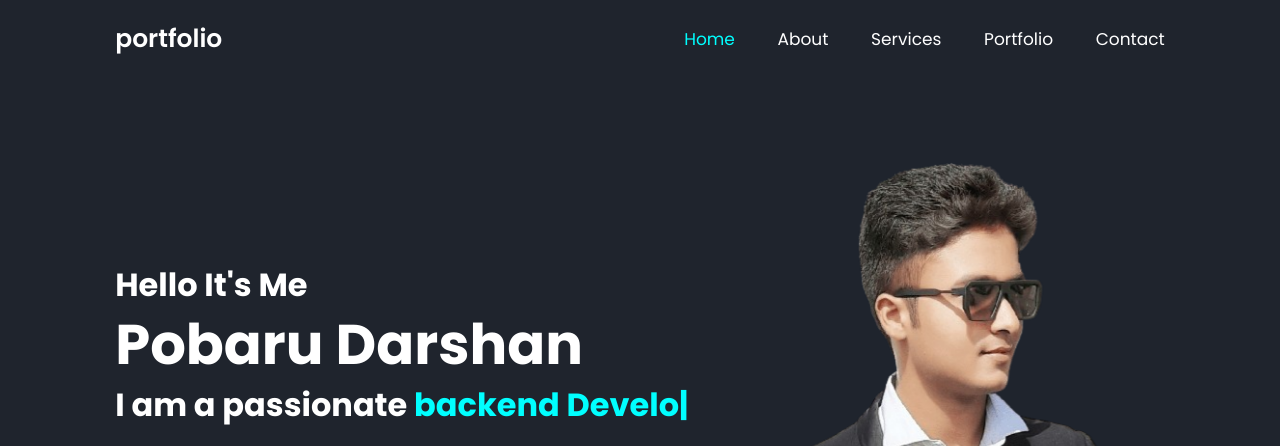
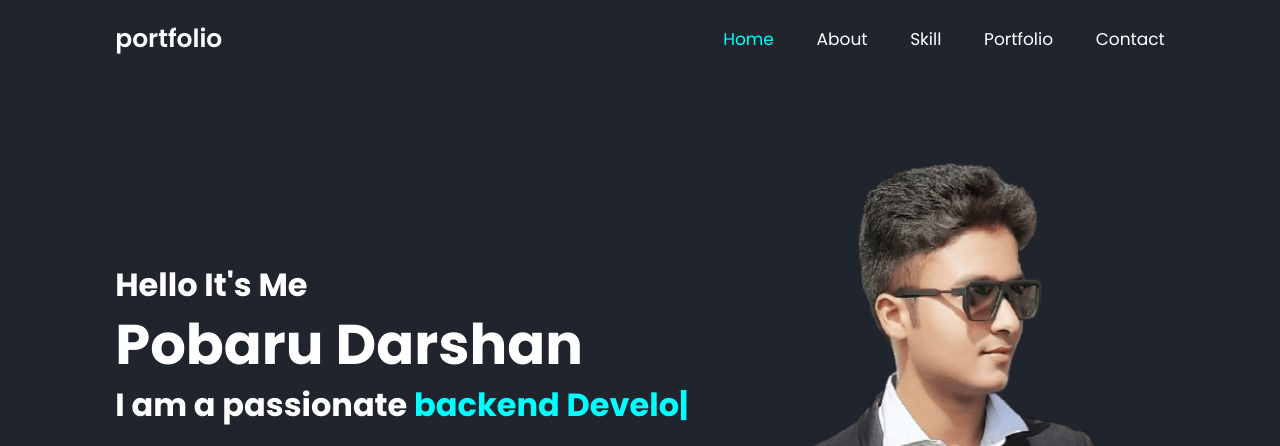
Before and after one commit to pobaru-darshan/darshan, a plain HTML site: page index.html in a window 1280 px wide. Shown: the top 446 px of the page. Drawn offline with nearby package versions, Linux system fonts and the light colour scheme.

Commit message:
Update index.html

```diff
--- a/index.html
+++ b/index.html
@@ -18,7 +18,7 @@
         <nav class="navbar">
             <a href="#home" class="active">Home</a>
             <a href="#about">About</a>
-            <a href="#services">Services</a>
+            <a href="#services">Skill</a>
             <a href="#portfolio">Portfolio</a>
             <a href="#contact">Contact</a>
         </nav>
```
